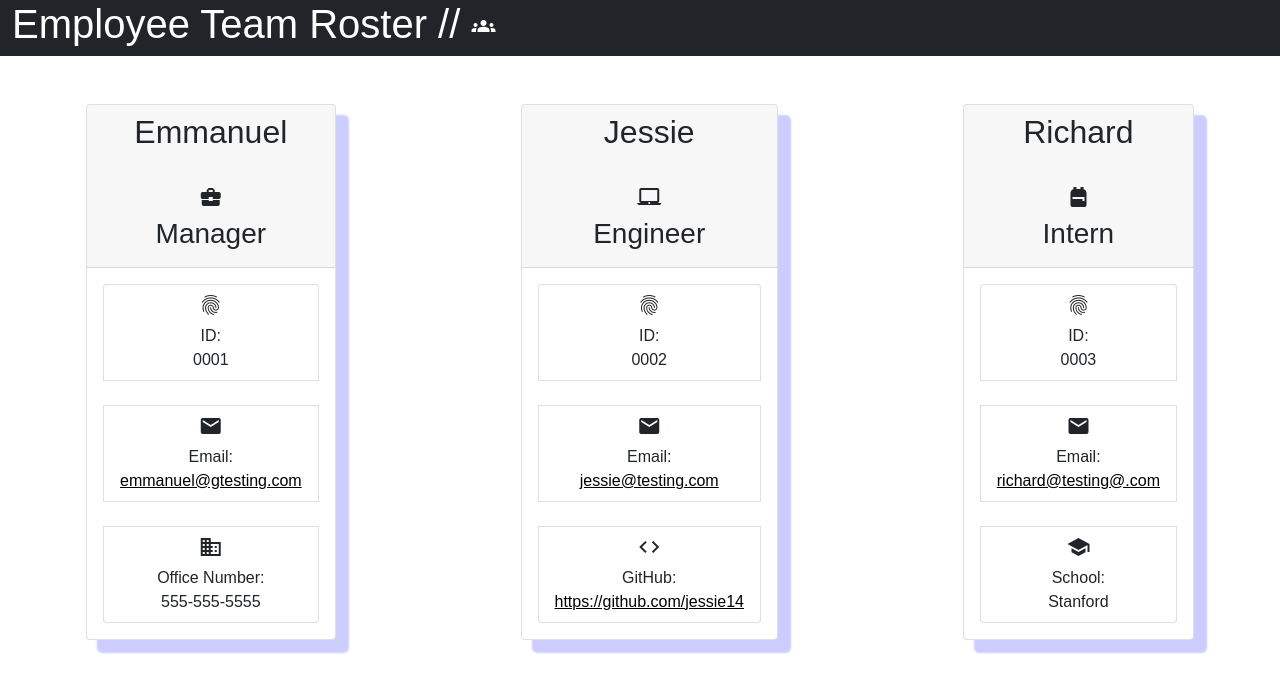
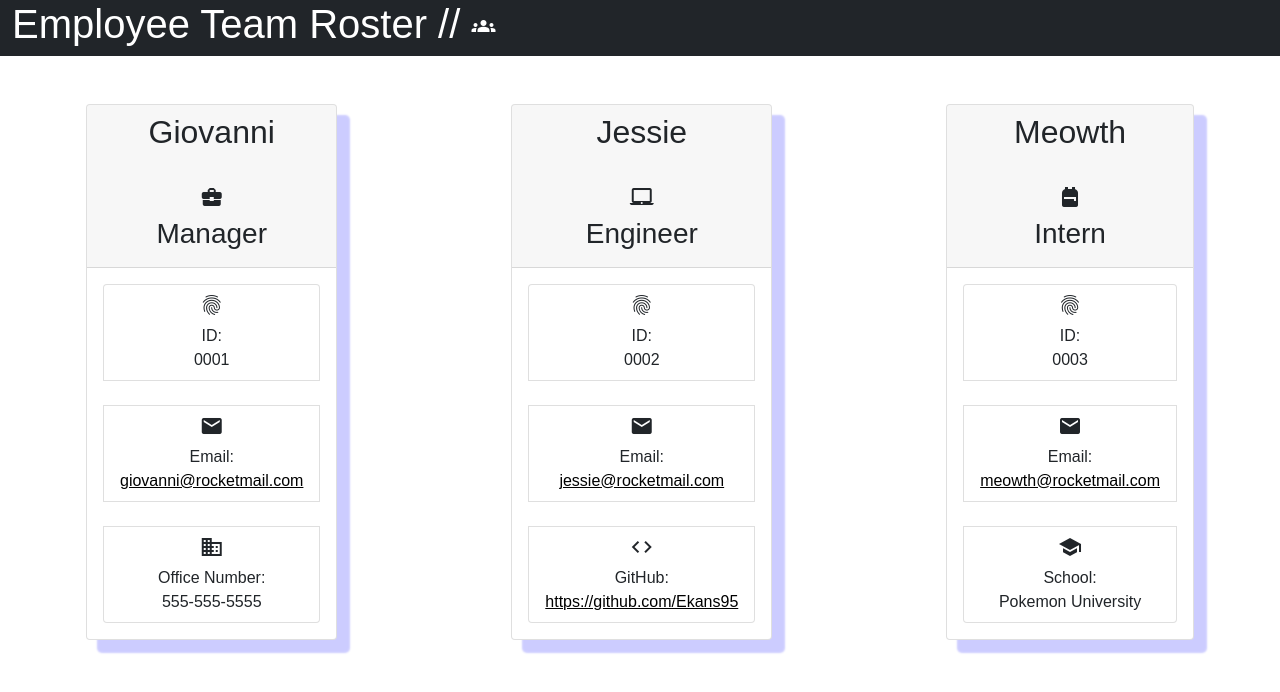
Before and after one commit to GarciaE89/Team-Blue-generator, a website: page dist/index.html in a window 1280 px wide. Drawn offline with nearby package versions, Linux system fonts and the light colour scheme.

```diff
--- a/dist/index.html
+++ b/dist/index.html
@@ -36,14 +36,14 @@
             <div class="team-area col-12 d-flex flex-wrap justify-content-between p-3">
                 <div class="card employee-card mr-1 mt-3">
     <div class="card-header">
-        <h2 class="card-title text-center">Emmanuel</h2></br>
+        <h2 class="card-title text-center">Giovanni</h2></br>
         <h3 class="card-title text-center"><span class="material-icons">business_center</span></br>Manager</h3>
     </div>
     <div class="card-body">
         <ul class="list-group">
             <li class="list-group-item text-center"><span class="material-icons">fingerprint</span></br>ID:</br>0001</li></br>
             <li class="list-group-item text-dark text-center"><span class="material-icons">email</span></br>Email:</br>
-                <a href="mailto:emmanuel@gtesting.com">emmanuel@gtesting.com</a></li></br>
+                <a href="mailto:giovanni@rocketmail.com">giovanni@rocketmail.com</a></li></br>
             <li class="list-group-item text-center"><span class="material-icons">business</span></br>Office Number:</br>555-555-5555</li>
         </ul>
     </div>
@@ -55,20 +55,20 @@
     <div class="card-body">
         <ul class="list-group">
             <li class="list-group-item text-center"><span class="material-icons">fingerprint</span></br>ID:</br>0002</li></br>
-            <li class="list-group-item text-dark text-center"><span class="material-icons">email</span></br>Email:</br><a href="mailto:jessie@testing.com">jessie@testing.com</a></li></br>
-            <li class="list-group-item text-dark text-center"><span class="material-icons">code</span></br>GitHub:</br><a href="https://github.com/https://github.com/jessie14" target="_blank">https://github.com/jessie14</a></li>
+            <li class="list-group-item text-dark text-center"><span class="material-icons">email</span></br>Email:</br><a href="mailto:jessie@rocketmail.com">jessie@rocketmail.com</a></li></br>
+            <li class="list-group-item text-dark text-center"><span class="material-icons">code</span></br>GitHub:</br><a href="https://github.com/https://github.com/Ekans95" target="_blank">https://github.com/Ekans95</a></li>
         </ul>
     </div>
 </div><div class="card employee-card mr-1 mt-3">
     <div class="card-header">
-        <h2 class="card-title text-center">Richard</h2></br>
+        <h2 class="card-title text-center">Meowth</h2></br>
         <h3 class="card-title text-center"><span class="material-icons">backpack</span></br>Intern</h3>
     </div>
     <div class="card-body">
         <ul class="list-group">
             <li class="list-group-item text-center"><span class="material-icons">fingerprint</span></br>ID:</br>0003</li></br>
-            <li class="list-group-item text-dark text-center"><span class="material-icons">email</span></br>Email:</br><a href="mailto:richard@testing@.com">richard@testing@.com</a></li></br>
-            <li class="list-group-item text-center"><span class="material-icons">school</span></br>School:</br>Stanford</li>
+            <li class="list-group-item text-dark text-center"><span class="material-icons">email</span></br>Email:</br><a href="mailto:meowth@rocketmail.com">meowth@rocketmail.com</a></li></br>
+            <li class="list-group-item text-center"><span class="material-icons">school</span></br>School:</br>Pokemon University</li>
         </ul>
     </div>
 </div>
```
Also changed, not shown: README.md.
